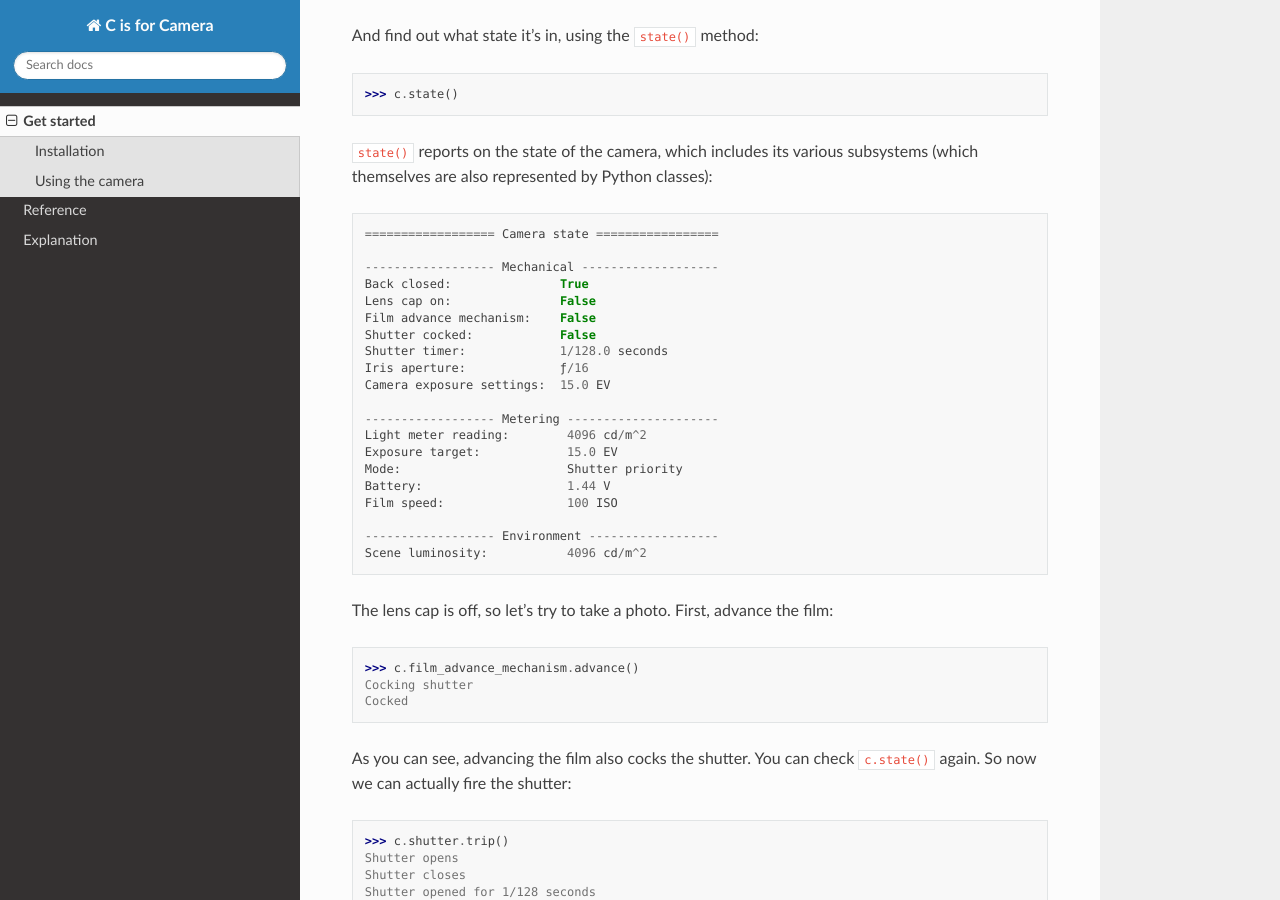
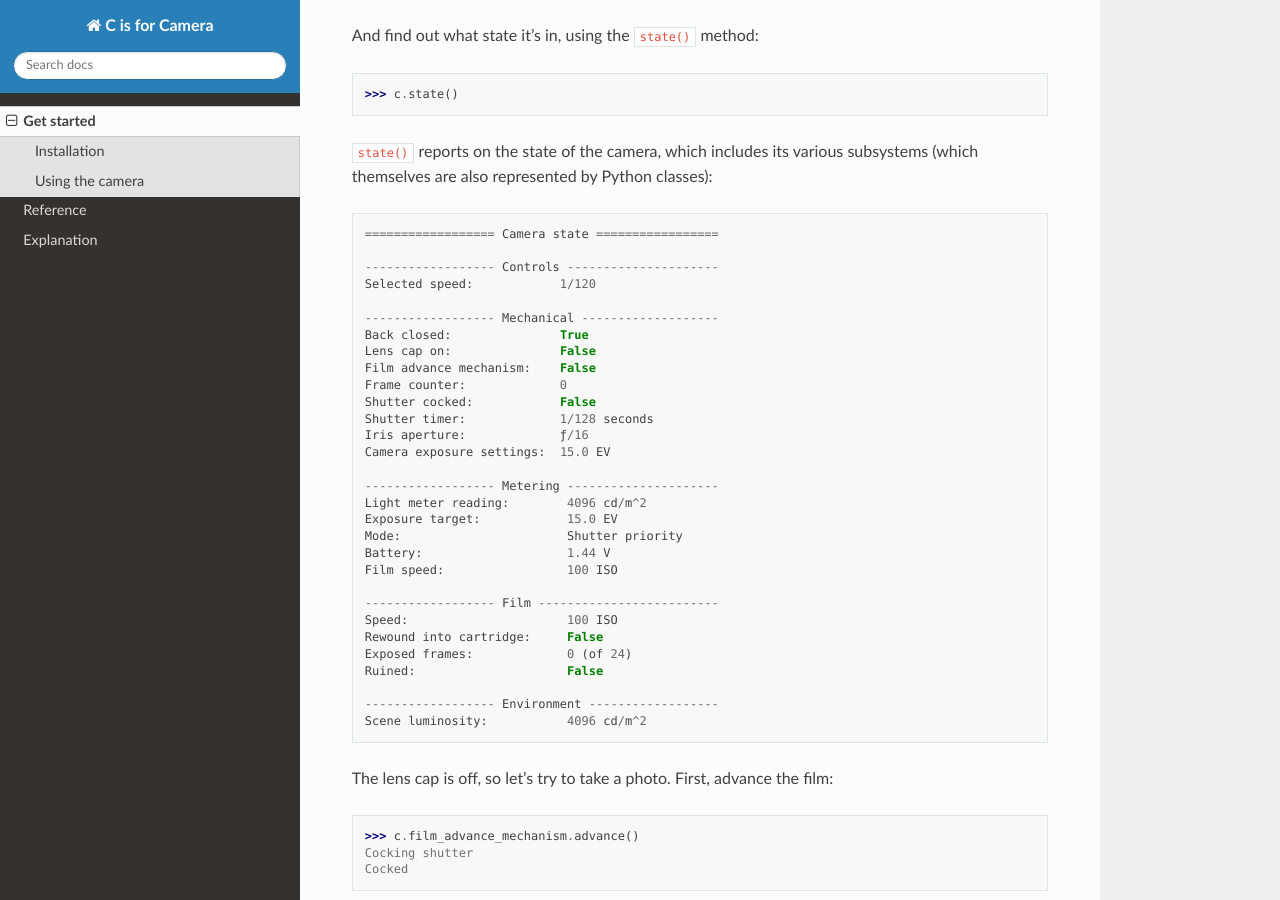
Before and after one commit to evildmp/C-is-for-Camera, a Sphinx documentation site: the page built from docs/get-started.rst, in a window 1280 px wide and 900 px high, scrolled down 707 px. Built offline with Sphinx 7.4.7 and the Read the Docs theme 2.0.0, drawn with Linux system fonts in a browser that asks for light colours.

```diff
--- a/docs/get-started.rst
+++ b/docs/get-started.rst
@@ -32,15 +34,18 @@ And find out what state it's in, using the ``state()`` method::
 ``state()`` reports on the state of the camera, which includes its various subsystems (which themselves are also
 represented by Python classes)::
 
+    ================== Camera state =================
 
-    ================== Camera state =================
+    ------------------ Controls ---------------------
+    Selected speed:            1/120
 
     ------------------ Mechanical -------------------
     Back closed:               True
     Lens cap on:               False
     Film advance mechanism:    False
+    Frame counter:             0
     Shutter cocked:            False
-    Shutter timer:             1/128.0 seconds
+    Shutter timer:             1/128 seconds
     Iris aperture:             ƒ/16
     Camera exposure settings:  15.0 EV
 
@@ -50,6 +55,12 @@ represented by Python classes)::
     Mode:                       Shutter priority
     Battery:                    1.44 V
     Film speed:                 100 ISO
+
+    ------------------ Film -------------------------
+    Speed:                      100 ISO
+    Rewound into cartridge:     False
+    Exposed frames:             0 (of 24)
+    Ruined:                     False
 
     ------------------ Environment ------------------
     Scene luminosity:           4096 cd/m^2
```
Also changed, not shown: other parts of docs/get-started.rst (+2 -0 lines), README.rst (+5 -2 lines).
